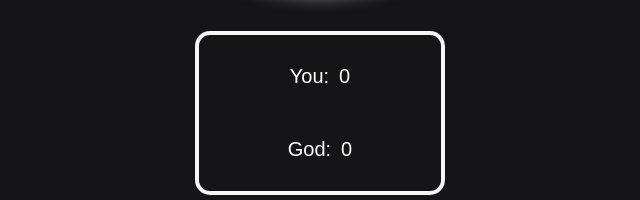
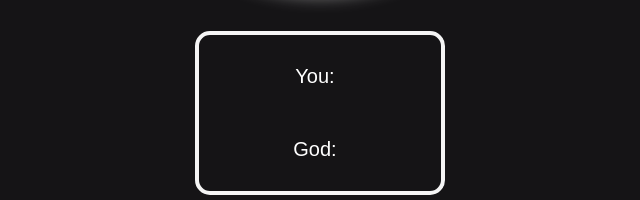
Before and after one commit to Orkle/rock-paper-scissors, a plain HTML site: page index.html in a window 1280 px wide. Shown: the part 955-1155 px from the top of the page, 320-960 px from the left. Drawn offline with Linux system fonts and the light colour scheme; a web font is replaced by a local one.

Commit message:
Delete holder scores

```diff
--- a/index.html
+++ b/index.html
@@ -30,11 +30,9 @@
   <div class="scoreboard">
     <div class="player-score">
       <p class="you">You: </p>
-      <p class="you-points">0</p>
     </div>
     <div class="computer-score">
       <p class="god">God: </p>
-      <p class="god-points">0</p>
     </div>
   </div>
   </div>
```
